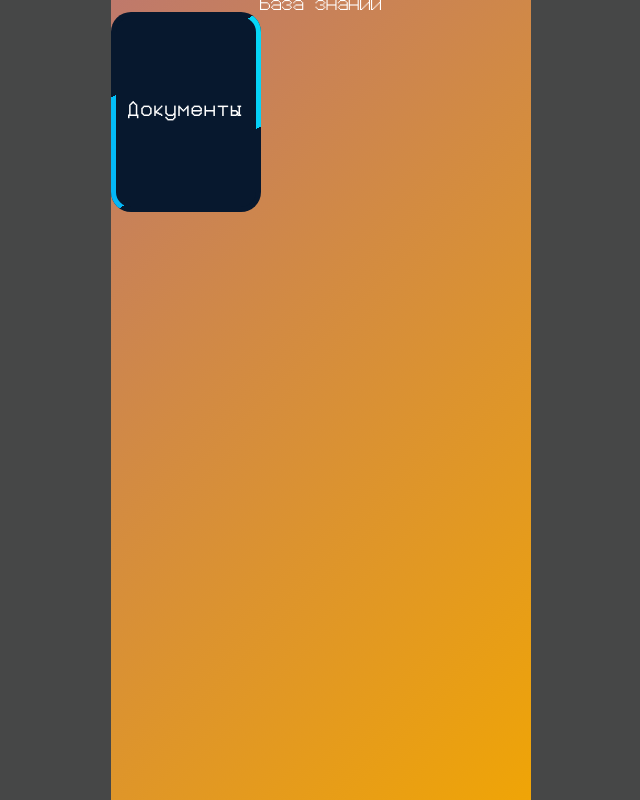
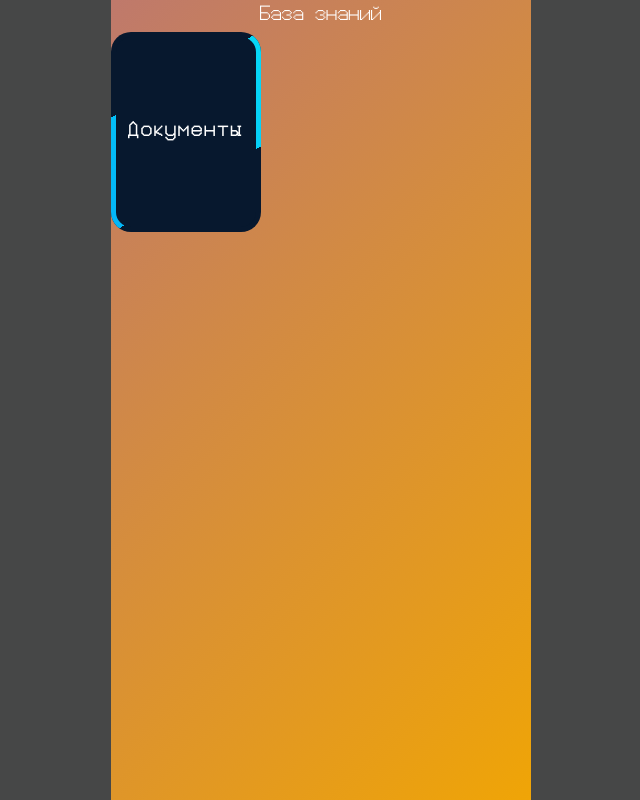
Before and after one commit to pirss93d/KATI, a plain HTML site: page index.html in a window 1280 px wide. Shown: the top 800 px of the page, without its empty margins (319-959 px from the left). Drawn offline with Linux system fonts and the light colour scheme; files whose address does not match are found by name.

Commit message:
card_№5

```diff
--- a/style.css
+++ b/style.css
@@ -393,8 +393,9 @@ body {
   }
 }
 .block_one-card {
-  width: 200px;
-  height: 200px;
+  display: flex;
+  width: 400px;
+  height: 400px;
 }
 /* From Uiverse.io by bhaveshxrawat */
 .card {
@@ -456,7 +457,7 @@ body {
 }
 
 .main_logo {
-  margin: 0 auto;
+  margin: 10px auto;
   color: #fff;
   font-family: "digital";
   font-size: 10px;
```
